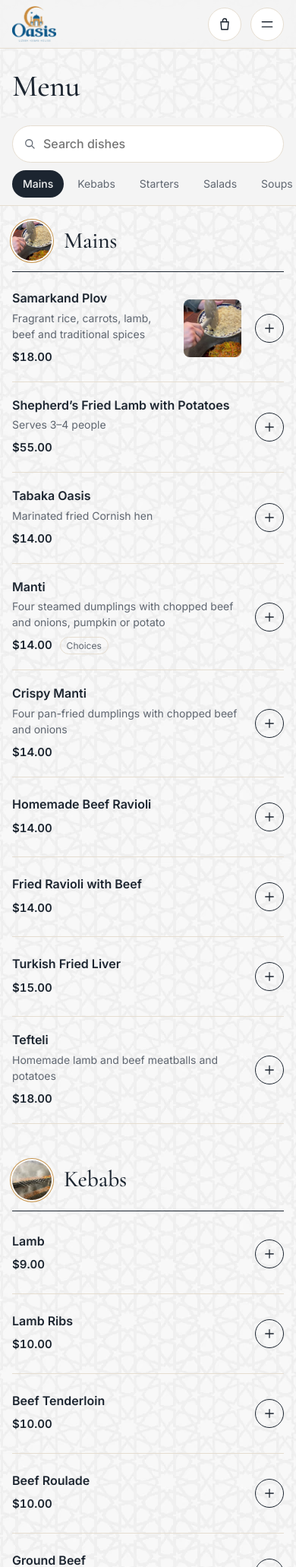
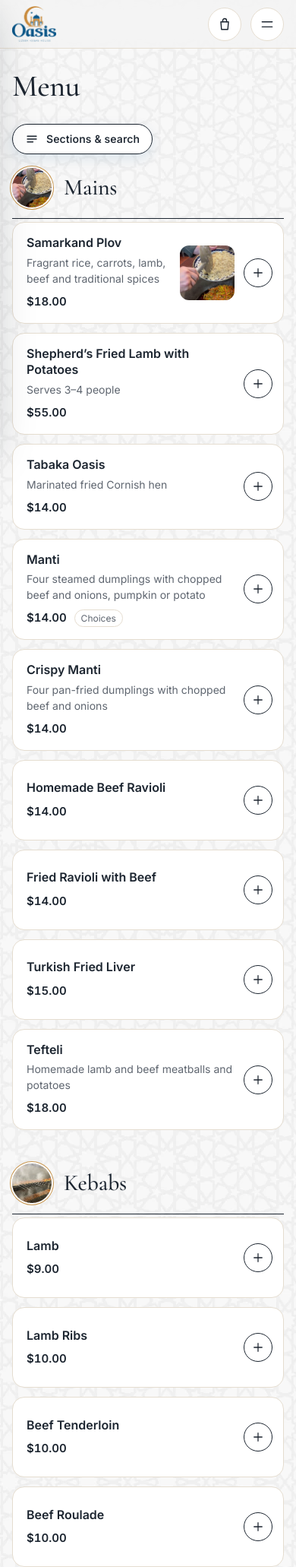
Before and after one commit to xsolutionsmd/oasis-kebab-house, a Flask app: page /menu in a window 390 px wide. Shown: the top 2062 px of the page at 76% size. Run offline with Flask 3, Linux system fonts and the light colour scheme; data comes from the database, SQL or seed files in the repository; parts of the project's set-up code (start-up, migrations or seed data) failed here and were passed over.

Commit message:
Full-screen hero playlist, side-panel menu, steadier item cards
- Landing is a full-screen background video built as a playlist that
  cross-fades between clips; no visible pause button (keyboard-only)
- Menu search and categories move to a collapsible side panel; on phones
  it slides in from a 'Sections & search' button
- Category links land the heading exactly below the header
- Menu items become rounded cards; the + button no longer jumps on hover
- Remove the pickup note from the order summaries and checkout

Co-Authored-By: Claude Opus 5.5 <noreply@anthropic.com>
Claude-Session: https://claude.ai/code/session_01FcQtyv9dNrkpGVaRonijpP

```diff
--- a/app/static/oasis.css
+++ b/app/static/oasis.css
@@ -156,24 +151,9 @@ p { color: var(--muted); }
 .menu-top { max-width: 1320px; margin: 0 auto; padding: 44px var(--gutter) 20px; display: flex; align-items: end; justify-content: space-between; gap: 24px; flex-wrap: wrap; }
 .menu-top .eyebrow { margin-bottom: 8px; }
 .menu-page .notice { max-width: 1320px; margin: 0 auto 12px; width: calc(100% - 2 * var(--gutter)); }
-.menu-tools { position: sticky; top: var(--header); z-index: 20; background: color-mix(in srgb, var(--bg) 94%, transparent); backdrop-filter: blur(10px); border-bottom: 1px solid var(--line); }
-.menu-tools { display: flex; align-items: center; gap: 16px; padding: 12px max(var(--gutter), calc((100vw - 1320px) / 2 + var(--gutter))); }
-.search-field { position: relative; flex: 0 0 240px; margin: 0; }
-.search-field svg { position: absolute; left: 14px; top: 50%; transform: translateY(-50%); width: 18px; height: 18px; color: var(--muted); }
-.search-field input { margin: 0; min-height: 42px; padding-left: 40px; border-radius: 999px; border-color: var(--line); background: var(--surface); }
-.category-tabs { display: flex; flex-direction: row; gap: 4px; overflow-x: auto; scrollbar-width: none; min-width: 0; }
-.category-tabs::-webkit-scrollbar { display: none; }
-.category-tabs a { flex-shrink: 0; padding: 9px 16px; border-radius: 999px; font-size: 14px; color: var(--muted); white-space: nowrap; }
-.category-tabs a:hover { background: var(--sand); color: var(--ink); }
-.category-tabs a.active { background: var(--ink); color: var(--bg); font-weight: 500; }
-.ordering-layout { display: grid; grid-template-columns: minmax(0, 1fr) 340px; gap: 48px; max-width: 1320px; margin: 0 auto; padding: 32px var(--gutter) 96px; }
 .ordering-main { min-width: 0; }
-.menu-category { scroll-margin-top: calc(var(--header) + 90px); margin-bottom: 48px; }
 .menu-category h2 img { width: 52px; height: 52px; border-radius: 50%; object-fit: cover; box-shadow: 0 0 0 2px #fff, 0 0 0 3px #c8964f; flex-shrink: 0; }
 .menu-category h2 { display: flex; align-items: center; gap: 16px; font-size: 34px; padding-bottom: 14px; margin-bottom: 4px; border-bottom: 1px solid var(--ink); }
-.menu-list { display: grid; grid-template-columns: repeat(2, minmax(0, 1fr)); column-gap: 36px; }
-.menu-row { position: relative; min-width: 0; border-bottom: 1px solid var(--line); }
-.menu-row-main { width: 100%; display: flex; gap: 16px; align-items: center; justify-content: space-between; padding: 20px 56px 20px 0; text-align: left; min-height: 104px; }
 .menu-row-main:hover .menu-row-name { color: var(--blue); }
 .menu-row-text { display: flex; flex-direction: column; gap: 4px; min-width: 0; flex: 1; }
 .menu-row-name { font-weight: 600; font-size: 16px; color: var(--ink); line-height: 1.35; }
@@ -181,18 +161,13 @@ p { color: var(--muted); }
 .menu-row-meta { display: flex; align-items: center; gap: 10px; margin-top: 4px; flex-wrap: wrap; }
 .choice-tag { font-size: 12px; color: var(--muted); border: 1px solid var(--line); border-radius: 999px; padding: 1px 8px; }
 .in-bag { font-size: 12px; font-weight: 600; color: var(--blue); }
-.menu-row-main img { width: 76px; height: 76px; border-radius: 8px; object-fit: cover; flex-shrink: 0; }
-.menu-row .add-button { position: absolute; right: 0; top: 50%; transform: translateY(-50%); width: 38px; height: 38px; }
 .menu-row.unavailable { opacity: .55; }
 .menu-footnote { font-size: 13px; }
-.menu-cart { position: sticky; top: calc(var(--header) + 90px); align-self: start; max-height: calc(100dvh - var(--header) - 110px); overflow: auto; background: var(--surface); border: 1px solid var(--line); border-radius: 14px; padding: 24px; }
 .menu-cart h2 { font-size: 28px; margin-bottom: 12px; }
 .menu-cart .button.block { margin-top: 16px; }
 .order-bar { display: none; }
 
 /* Line items / totals */
-.pickup-note { display: flex; gap: 10px; align-items: center; font-size: 13px; background: var(--sand); color: var(--ink); border-radius: 8px; padding: 10px 12px; margin-bottom: 8px; }
-.pickup-note svg { width: 18px; height: 18px; flex-shrink: 0; color: var(--brass); }
 .line-items { list-style: none; margin: 0; padding: 0; }
 .line-item { display: flex; gap: 14px; align-items: flex-start; padding: 16px 0; border-bottom: 1px solid var(--line); }
 .line-item img { width: 52px; height: 52px; border-radius: 8px; object-fit: cover; flex-shrink: 0; }
@@ -363,13 +330,6 @@ label { font-size: 14px; font-weight: 500; color: var(--ink); margin: 0; }
   .footer-bottom { flex-wrap: wrap; gap: 12px 20px; }
   .footer-bottom small { width: 100%; }
   .menu-top { padding-top: 28px; }
-  .menu-tools { flex-direction: column; align-items: stretch; gap: 10px; padding: 10px var(--gutter); }
-  .search-field { flex: none; }
-  .search-field input { min-height: 40px; }
-  .category-tabs { margin: 0 calc(-1 * var(--gutter)); padding: 0 var(--gutter); }
-  .category-tabs a { padding: 7px 14px; }
-  .ordering-layout { padding-top: 20px; }
-  .menu-list { grid-template-columns: 1fr; }
   .menu-category h2 { font-size: 30px; }
   .checkout-layout, .booking-layout, .split-page { grid-template-columns: 1fr; }
   .order-summary { position: static; order: -1; }
@@ -382,7 +342,6 @@ label { font-size: 14px; font-weight: 500; color: var(--ink); margin: 0; }
   /* Undo site.css mobile rules that don't fit this theme. 16px inputs stop iOS zooming. */
   .drawer { padding: 0; }
   .form-grid input, .form-grid select, #time-box select, .search-field input { font-size: 16px; padding: 12px 14px; }
-  .search-field input { padding-left: 40px; }
   .page-head { padding: 32px var(--gutter) 24px; }
   .page-content { padding: 0 var(--gutter) 64px; }
   .status-card { margin: 0; }
@@ -399,7 +358,6 @@ label { font-size: 14px; font-weight: 500; color: var(--ink); margin: 0; }
 @media (max-width: 420px) {
   .header-order { display: none; }
   .progress li { font-size: 11px; }
-  .search-field { width: 100%; }
 }
 
 /* Motion: smooth page-to-page fades, header that tightens on scroll, sections that rise in. */
@@ -430,6 +382,73 @@ dialog[open]::backdrop { animation: fade .28s ease; }
 @keyframes slide-in { from { transform: translateX(40px); opacity: 0; } }
 @keyframes fade { from { opacity: 0; } }
 
+
+/* ---------- Hero: full-screen background video(s) ---------- */
+.hero { position: relative; isolation: isolate; overflow: hidden; height: calc(100svh - var(--header)); min-height: 540px; max-height: 1000px; display: flex; align-items: flex-end; justify-content: center; text-align: center; color: #fff; background: var(--lapis-deep); }
+.hero-videos, .hero-videos video { position: absolute; inset: 0; width: 100%; height: 100%; }
+.hero-videos { z-index: -2; }
+.hero-videos video { object-fit: cover; object-position: center 58%; opacity: 0; transition: opacity 1.2s ease; }
+.hero-videos video.on { opacity: 1; }
+.hero::after { content: ''; position: absolute; inset: 0; z-index: -1; background: linear-gradient(180deg, #07141f40 0%, #07141f14 35%, #07141fd9 100%); }
+.hero-copy { padding: 0 var(--gutter) clamp(48px, 10vh, 104px); max-width: 880px; }
+.hero h1 { color: #fff; font-size: clamp(44px, 6vw, 84px); line-height: 1.02; text-shadow: 0 2px 24px #0006; }
+.hero .lede { margin: 18px auto 0; font-size: 19px; color: #eef2f5; text-shadow: 0 1px 12px #0008; }
+.hero .hero-actions { justify-content: center; }
+/* Keyboard-only pause control: hidden until focused. */
+.video-toggle { position: absolute; left: 50%; top: 16px; translate: -50% -200%; padding: 8px 14px; border-radius: 999px; background: #0f1a22cc; color: #fff; font-size: 14px; transition: translate .2s; }
+.video-toggle:focus-visible { translate: -50% 0; }
+
+/* ---------- Menu: side panel, rounded item cards ---------- */
+.ordering-layout { display: grid; grid-template-columns: 236px minmax(0, 1fr) 320px; gap: 36px; max-width: 1440px; margin: 0 auto; padding: 24px var(--gutter) 96px; transition: grid-template-columns .35s cubic-bezier(.2,.7,.2,1); }
+body.side-collapsed .ordering-layout { grid-template-columns: 52px minmax(0, 1fr) 320px; }
+.menu-side { position: sticky; top: calc(var(--header) + 20px); align-self: start; max-height: calc(100dvh - var(--header) - 40px); overflow: auto; background: #ffffffd9; border: 1px solid var(--line); border-radius: 18px; padding: 14px; backdrop-filter: blur(8px); scrollbar-width: thin; }
+.menu-side-head { display: flex; align-items: center; justify-content: space-between; gap: 8px; margin-bottom: 12px; font-size: 12px; font-weight: 600; letter-spacing: .14em; text-transform: uppercase; color: var(--muted); }
+.side-toggle { width: 34px; height: 34px; flex-shrink: 0; transition: rotate .3s; }
+.side-toggle svg { width: 18px; height: 18px; }
+body.side-collapsed .menu-side { padding: 8px; }
+body.side-collapsed .menu-side-head span, body.side-collapsed .menu-side-body { display: none; }
+body.side-collapsed .menu-side-head { margin: 0; justify-content: center; }
+body.side-collapsed .side-toggle { rotate: 180deg; }
+.search-field { position: relative; display: block; margin: 0 0 10px; }
+.search-field svg { position: absolute; left: 12px; top: 50%; translate: 0 -50%; width: 17px; height: 17px; color: var(--muted); }
+.search-field input { margin: 0; min-height: 42px; padding-left: 38px; border-radius: 12px; border-color: var(--line); background: #fff; }
+.category-tabs { display: flex; flex-direction: column; gap: 2px; }
+.category-tabs a { padding: 9px 12px; border-radius: 10px; font-size: 15px; color: var(--muted); transition: background .2s, color .2s; }
+.category-tabs a:hover { background: #0a568810; color: var(--ink); }
+.category-tabs a.active { background: var(--blue); color: #fff; font-weight: 500; }
+.browse-button { display: none; }
+.menu-category { margin-bottom: 44px; }
+.menu-list { display: grid; grid-template-columns: repeat(2, minmax(0, 1fr)); gap: 14px; }
+.menu-row { position: relative; min-width: 0; background: #fff; border: 1px solid var(--line); border-radius: 16px; transition: box-shadow .25s, border-color .25s; }
+.menu-row:hover { border-color: #0a568840; box-shadow: 0 10px 28px #0a568814; }
+.menu-row-main { width: 100%; height: 100%; display: flex; gap: 14px; align-items: center; justify-content: space-between; padding: 16px 64px 16px 18px; text-align: left; min-height: 104px; border-radius: 16px; }
+.menu-row-main img { width: 72px; height: 72px; border-radius: 12px; object-fit: cover; flex-shrink: 0; }
+.menu-row .add-button { position: absolute; right: 14px; top: 50%; margin-top: -19px; width: 38px; height: 38px; }
+.add-button { transition: background .2s, color .2s, scale .2s cubic-bezier(.2,.7,.2,1); }
+.add-button:hover:not(:disabled) { scale: 1.08; }
+.add-button:active:not(:disabled) { scale: .94; }
+.menu-cart { position: sticky; top: calc(var(--header) + 20px); align-self: start; max-height: calc(100dvh - var(--header) - 40px); overflow: auto; background: var(--surface); border: 1px solid var(--line); border-radius: 18px; padding: 22px; }
+
+@media (max-width: 1100px) {
+  .ordering-layout, body.side-collapsed .ordering-layout { grid-template-columns: 220px minmax(0, 1fr); }
+  body.side-collapsed .ordering-layout { grid-template-columns: 52px minmax(0, 1fr); }
+  .menu-cart { display: none; }
+}
+@media (max-width: 860px) {
+  .hero { min-height: 520px; }
+  .hero h1 { font-size: clamp(38px, 10.5vw, 56px); }
+  .hero .lede { font-size: 16px; }
+  .ordering-layout, body.side-collapsed .ordering-layout { grid-template-columns: minmax(0, 1fr); padding-top: 8px; }
+  .browse-button { display: inline-flex; position: sticky; top: calc(var(--header) + 10px); z-index: 15; margin-bottom: 18px; background: #fff; box-shadow: 0 6px 18px #0a56881f; }
+  .browse-button svg { width: 18px; height: 18px; }
+  .menu-side, body.side-collapsed .menu-side { position: fixed; z-index: 50; top: 0; bottom: 0; left: 0; width: min(300px, 84vw); max-height: none; border-radius: 0 18px 18px 0; padding: 18px; background: #fff; translate: -105% 0; transition: translate .32s cubic-bezier(.2,.7,.2,1); box-shadow: 0 20px 60px #0f1a2240; }
+  body.side-open .menu-side { translate: 0 0; }
+  body.side-collapsed .menu-side-head span, body.side-collapsed .menu-side-body { display: revert; }
+  body.side-collapsed .side-toggle, .side-toggle { rotate: none; }
+  .menu-list { grid-template-columns: 1fr; gap: 12px; }
+  .search-field input { font-size: 16px; }
+}
+
 @media (prefers-reduced-motion: reduce) {
   *, *::before, *::after { transition: none !important; animation: none !important; scroll-behavior: auto !important; }
 }
--- a/app/static/site.js
+++ b/app/static/site.js
@@ -105,15 +105,14 @@ function bagHTML() {
   }).join('') + '</ul>';
 }
 function openBag() {
-  $('#bag-content').innerHTML = `<div class="drawer-body">${pickupNote()}${bagHTML()}</div><div class="drawer-foot">${bag.length ? totalHTML() + `<a class="button primary block" href="/checkout"><span>Checkout</span><span>${money(totals().total)}</span></a>` : `<a class="button primary block" href="/menu">Browse the menu ${arrow}</a>`}</div>`;
+  $('#bag-content').innerHTML = `<div class="drawer-body">${bagHTML()}</div><div class="drawer-foot">${bag.length ? totalHTML() + `<a class="button primary block" href="/checkout"><span>Checkout</span><span>${money(totals().total)}</span></a>` : `<a class="button primary block" href="/menu">Browse the menu ${arrow}</a>`}</div>`;
   if (!$('#bag-dialog').open) $('#bag-dialog').showModal();
 }
-function pickupNote() { return `<p class="pickup-note"><svg viewBox="0 0 24 24" aria-hidden="true"><circle cx="12" cy="12" r="8"/><path d="M12 8v4l3 2"/></svg><span>Pickup at 1430 Reisterstown Rd · ready in about ${config.settings.pickup_lead} min · pay in store</span></p>`; }
 function updateOrderSummaries() {
   const count = bagCount(), bar = $('#order-bar');
   if (bar) { bar.hidden = !count; bar.innerHTML = `<span class="order-bar-count">${count}</span><strong>View order</strong><span>${money(totals().total)}</span>`; }
   const side = $('#menu-cart');
-  if (side) side.innerHTML = `<h2>Your order</h2>${pickupNote()}${bagHTML()}${bag.length ? totalHTML() + `<a class="button primary block" href="/checkout"><span>Checkout</span><span>${money(totals().total)}</span></a>` : ''}`;
+  if (side) side.innerHTML = `<h2>Your order</h2>${bagHTML()}${bag.length ? totalHTML() + `<a class="button primary block" href="/checkout"><span>Checkout</span><span>${money(totals().total)}</span></a>` : ''}`;
   $$('[data-in-bag]').forEach(el => { const q = bag.filter(l => l.id === el.dataset.inBag).reduce((n, l) => n + l.quantity, 0); el.textContent = q ? q + ' in order' : ''; });
   if ($('#checkout-bag') && bag.length) $('#checkout-bag').innerHTML = bagHTML() + totalHTML();
   if ($('#place-total')) $('#place-total').textContent = money(totals().total);
@@ -136,26 +135,36 @@ function home() {
   const signature = ['samarkand-plov', 'lagman', 'tandoori-samsa', 'shish-kebab-special'].map(id => items.find(i => i.id === id)).filter(Boolean);
   $('#main').innerHTML = `
   <section class="hero" aria-label="Welcome to Oasis">
+    <div class="hero-videos" id="hero-videos" aria-hidden="true">${HERO_CLIPS.map((c, n) => `<video muted playsinline preload="${n ? 'none' : 'auto'}" ${HERO_CLIPS.length === 1 ? 'loop' : ''} poster="${media(c.poster)}"${n ? '' : ' class="on"'}><source src="${media(c.src)}" type="video/mp4"></video>`).join('')}</div>
     <div class="hero-copy">
       <h1>Oasis Uzbek Kebab House</h1>
       <p class="lede">Halal Uzbek food · Pikesville, MD · Pickup and dine-in</p>
-      <div class="hero-actions"><a class="button primary" href="/menu">Order pickup ${arrow}</a><a class="button" href="/reserve">Reserve a table</a></div>
+      <div class="hero-actions"><a class="button saffron" href="/menu">Order pickup ${arrow}</a><a class="button ghost" href="/reserve">Reserve a table</a></div>
     </div>
-    <figure class="hero-media">
-      <video id="hero-video" muted loop playsinline preload="auto" poster="${media('plov.webp')}" aria-label="Samarkand plov being served from the kazan at Oasis"><source src="${media('plov.mp4')}" type="video/mp4"></video>
-      <button class="video-toggle" id="video-toggle" type="button" aria-label="Play video"></button>
-    </figure>
+    <button class="video-toggle" id="video-toggle" type="button">Pause background video</button>
   </section>
   <section class="section popular">
     <div class="section-heading"><img class="ornament" src="${media('mandala.webp')}" alt="" width="96" height="96"><h2>Popular dishes</h2><a class="text-link" href="/menu">Full menu ${arrow}</a></div>
     <div class="dish-grid">${signature.map(dishCard).join('')}</div>
   </section>`;
-  const video = $('#hero-video'), toggle = $('#video-toggle');
-  const update = () => { toggle.setAttribute('aria-label', video.paused ? 'Play video' : 'Pause video'); toggle.innerHTML = video.paused ? '<svg viewBox="0 0 20 20" aria-hidden="true"><path d="m7 4 8 6-8 6Z"/></svg>' : '<svg viewBox="0 0 20 20" aria-hidden="true"><path d="M7 4v12M13 4v12"/></svg>'; };
-  video.addEventListener('play', update); video.addEventListener('pause', update);
-  toggle.addEventListener('click', () => video.paused ? video.play().catch(() => toast('The video is unavailable.')) : video.pause());
-  if (!matchMedia('(prefers-reduced-motion: reduce)').matches) video.play().catch(() => {});
-  update();
+  heroPlaylist();
+}
+// Background clips play one after another (a single clip just loops). The pause control is
+// visually hidden until it receives keyboard focus, so it stays available without showing on screen.
+const HERO_CLIPS = [{ src: 'plov.mp4', poster: 'plov.webp' }];
+function heroPlaylist() {
+  const videos = $$('#hero-videos video'), toggle = $('#video-toggle');
+  let current = 0, paused = matchMedia('(prefers-reduced-motion: reduce)').matches;
+  const play = v => { if (!paused) v.play().catch(() => {}); };
+  videos.forEach((v, n) => v.addEventListener('ended', () => {
+    if (videos.length < 2) return;
+    const next = videos[(n + 1) % videos.length];
+    next.currentTime = 0; next.preload = 'auto'; play(next);
+    next.classList.add('on'); v.classList.remove('on'); current = (n + 1) % videos.length;
+  }));
+  const label = () => { toggle.textContent = paused ? 'Play background video' : 'Pause background video'; };
+  toggle.addEventListener('click', () => { paused = !paused; paused ? videos[current].pause() : play(videos[current]); label(); });
+  label(); play(videos[0]);
 }
 
 /* ---------- Menu ---------- */
@@ -167,20 +176,49 @@ function menuPage() {
   $('#main').innerHTML = `
   <div class="menu-top"><h1>Menu</h1></div>
   ${closed ? '<p class="notice">Online pickup orders are paused right now. Please call <a href="' + TEL + '">' + PHONE + '</a>.</p>' : ''}
-  <div class="menu-tools"><label class="search-field"><svg viewBox="0 0 24 24" aria-hidden="true"><circle cx="11" cy="11" r="6"/><path d="m20 20-4.5-4.5"/></svg><span class="visually-hidden">Search the menu</span><input type="search" id="menu-search" placeholder="Search dishes" autocomplete="off"></label>
-  <nav class="category-tabs" aria-label="Menu categories">${categories.map((c, n) => `<a href="#${categoryId(c)}"${n ? '' : ' class="active" aria-current="true"'}>${esc(c)}</a>`).join('')}</nav></div>
-  <div class="ordering-layout"><div class="ordering-main"><div id="menu-grid"></div><p class="menu-footnote">Please tell us about any allergies before ordering. Prices and availability are confirmed by the restaurant.</p></div><aside class="menu-cart" id="menu-cart" aria-label="Your order"></aside></div>
+  <div class="ordering-layout">
+    <aside class="menu-side" id="menu-side" aria-label="Browse the menu">
+      <div class="menu-side-head"><span>Browse</span><button class="icon-button side-toggle" id="side-toggle" type="button" aria-expanded="true" aria-controls="menu-side-body" aria-label="Hide menu sections"><svg viewBox="0 0 24 24" aria-hidden="true"><path d="m15 6-6 6 6 6"/></svg></button></div>
+      <div class="menu-side-body" id="menu-side-body">
+        <label class="search-field"><svg viewBox="0 0 24 24" aria-hidden="true"><circle cx="11" cy="11" r="6"/><path d="m20 20-4.5-4.5"/></svg><span class="visually-hidden">Search the menu</span><input type="search" id="menu-search" placeholder="Search dishes" autocomplete="off"></label>
+        <nav class="category-tabs" aria-label="Menu categories">${categories.map((c, n) => `<a href="#${categoryId(c)}"${n ? '' : ' class="active" aria-current="true"'}>${esc(c)}</a>`).join('')}</nav>
+      </div>
+    </aside>
+    <div class="ordering-main"><button class="button small browse-button" id="browse-button" type="button" aria-controls="menu-side"><svg viewBox="0 0 24 24" aria-hidden="true"><path d="M4 7h16M4 12h16M4 17h10"/></svg>Sections &amp; search</button><div id="menu-grid"></div><p class="menu-footnote">Please tell us about any allergies before ordering. Prices and availability are confirmed by the restaurant.</p></div>
+    <aside class="menu-cart" id="menu-cart" aria-label="Your order"></aside>
+  </div>
   <button class="order-bar" id="order-bar" type="button" hidden></button>`;
   drawMenu(); updateOrderSummaries();
   $('#menu-search').addEventListener('input', e => { search = e.target.value; drawMenu(); });
   $('#order-bar').addEventListener('click', openBag);
   $('.category-tabs').addEventListener('click', e => {
     const a = e.target.closest('a'); if (!a) return;
+    e.preventDefault();
     if (search) { search = ''; $('#menu-search').value = ''; drawMenu(); }
-    setActiveTab(a.hash.slice(1));
+    jumpTo(a.hash.slice(1));
+    document.body.classList.remove('side-open');
   });
+  // Desktop: the panel collapses to a slim rail (remembered). Phones: it slides in over the menu.
+  const side = $('#menu-side'), toggle = $('#side-toggle');
+  const setCollapsed = c => { document.body.classList.toggle('side-collapsed', c); toggle.setAttribute('aria-expanded', String(!c)); toggle.setAttribute('aria-label', c ? 'Show menu sections' : 'Hide menu sections'); try { localStorage.setItem('oasis-side', c ? 'closed' : 'open'); } catch {} };
+  try { if (localStorage.getItem('oasis-side') === 'closed') setCollapsed(true); } catch {}
+  toggle.addEventListener('click', () => matchMedia('(max-width: 860px)').matches ? document.body.classList.remove('side-open') : setCollapsed(!document.body.classList.contains('side-collapsed')));
+  $('#browse-button').addEventListener('click', () => { document.body.classList.add('side-open'); $('#menu-search').focus({ preventScroll: true }); });
+  side.addEventListener('keydown', e => { if (e.key === 'Escape') document.body.classList.remove('side-open'); });
+  document.addEventListener('click', e => { if (document.body.classList.contains('side-open') && !e.target.closest('#menu-side, #browse-button')) document.body.classList.remove('side-open'); });
   const selected = new URLSearchParams(location.search).get('item');
   if (selected) showItem(selected);
+}
+// Scroll so the category heading sits just below the sticky header, then hold the highlight
+// on the chosen category until the smooth scroll settles.
+let jumping = 0;
+function jumpTo(id) {
+  const el = document.getElementById(id); if (!el) return;
+  const browse = $('#browse-button'), floating = browse && getComputedStyle(browse).display !== 'none' ? browse.offsetHeight + 14 : 0;
+  const top = el.getBoundingClientRect().top + scrollY - $('.site-header').offsetHeight - floating - 16;
+  setActiveTab(id); jumping = Date.now();
+  scrollTo({ top, behavior: matchMedia('(prefers-reduced-motion: reduce)').matches ? 'auto' : 'smooth' });
+  history.replaceState(null, '', '#' + id);
 }
 function setActiveTab(id) {
   $$('.category-tabs a').forEach(a => {
@@ -188,9 +226,7 @@ function setActiveTab(id) {
     a.classList.toggle('active', active);
     if (!active) { a.removeAttribute('aria-current'); return; }
     a.setAttribute('aria-current', 'true');
-    // Scroll only the tab strip sideways. scrollIntoView also moved the page and fought the reader's own scrolling.
-    const strip = a.parentElement;
-    if (a.offsetLeft < strip.scrollLeft || a.offsetLeft + a.offsetWidth > strip.scrollLeft + strip.clientWidth) strip.scrollTo({ left: a.offsetLeft - 16, behavior: 'smooth' });
+
   });
 }
 function menuRow(i) {
@@ -205,7 +241,7 @@ function drawMenu() {
     : `<p class="empty" role="status">No dishes match “${esc(search)}”.</p>`;
   updateOrderSummaries();
   menuObserver?.disconnect();
-  menuObserver = new IntersectionObserver(entries => { const hit = entries.find(e => e.isIntersecting); if (hit) setActiveTab(hit.target.id); }, { rootMargin: '-160px 0px -65% 0px' });
+  menuObserver = new IntersectionObserver(entries => { const hit = entries.find(e => e.isIntersecting); if (hit && Date.now() - jumping > 900) setActiveTab(hit.target.id); }, { rootMargin: '-100px 0px -65% 0px' });
   $$('.menu-category').forEach(s => menuObserver.observe(s));
 }
 function quickAdd(id) {
@@ -323,7 +359,7 @@ function checkout() {
     <button class="button primary block" type="submit"><span>Place order</span><span id="place-total">${money(totals().total)}</span></button>
     <p class="help">No online payment — pay at the counter. We’ll email you when the restaurant confirms. <a href="/privacy">Privacy</a></p>
   </form>
-  <aside class="panel order-summary"><div class="summary-head"><h2>Your order</h2><a class="text-link" href="/menu">Add items</a></div>${pickupNote()}<div id="checkout-bag">${bagHTML()}${totalHTML()}</div></aside>
+  <aside class="panel order-summary"><div class="summary-head"><h2>Your order</h2><a class="text-link" href="/menu">Add items</a></div><div id="checkout-bag">${bagHTML()}${totalHTML()}</div></aside>
   </div></div>`;
   wireRequest(false);
 }
--- a/app/templates/index.html
+++ b/app/templates/index.html
@@ -16,9 +16,9 @@
 <link rel="preload" href="/static/fonts/cormorant-500.woff2" as="font" type="font/woff2" crossorigin>
 <link rel="preload" href="/static/fonts/inter.woff2" as="font" type="font/woff2" crossorigin>
 <link rel="stylesheet" href="/static/fonts/fonts.css">
-<link rel="stylesheet" href="/static/site.css?v=8">
-<link rel="stylesheet" href="/static/oasis.css?v=8">
-<script src="/static/site.js?v=8" defer></script>
+<link rel="stylesheet" href="/static/site.css?v=9">
+<link rel="stylesheet" href="/static/oasis.css?v=9">
+<script src="/static/site.js?v=9" defer></script>
 </head>
 <body>
 <a class="skip" href="#main">Skip to content</a>
```
Also changed, not shown: other parts of app/static/oasis.css (+2 -21 lines), docs/DESIGN.md (+2 -1 lines), docs/VALIDATION.md (+2 -0 lines).
